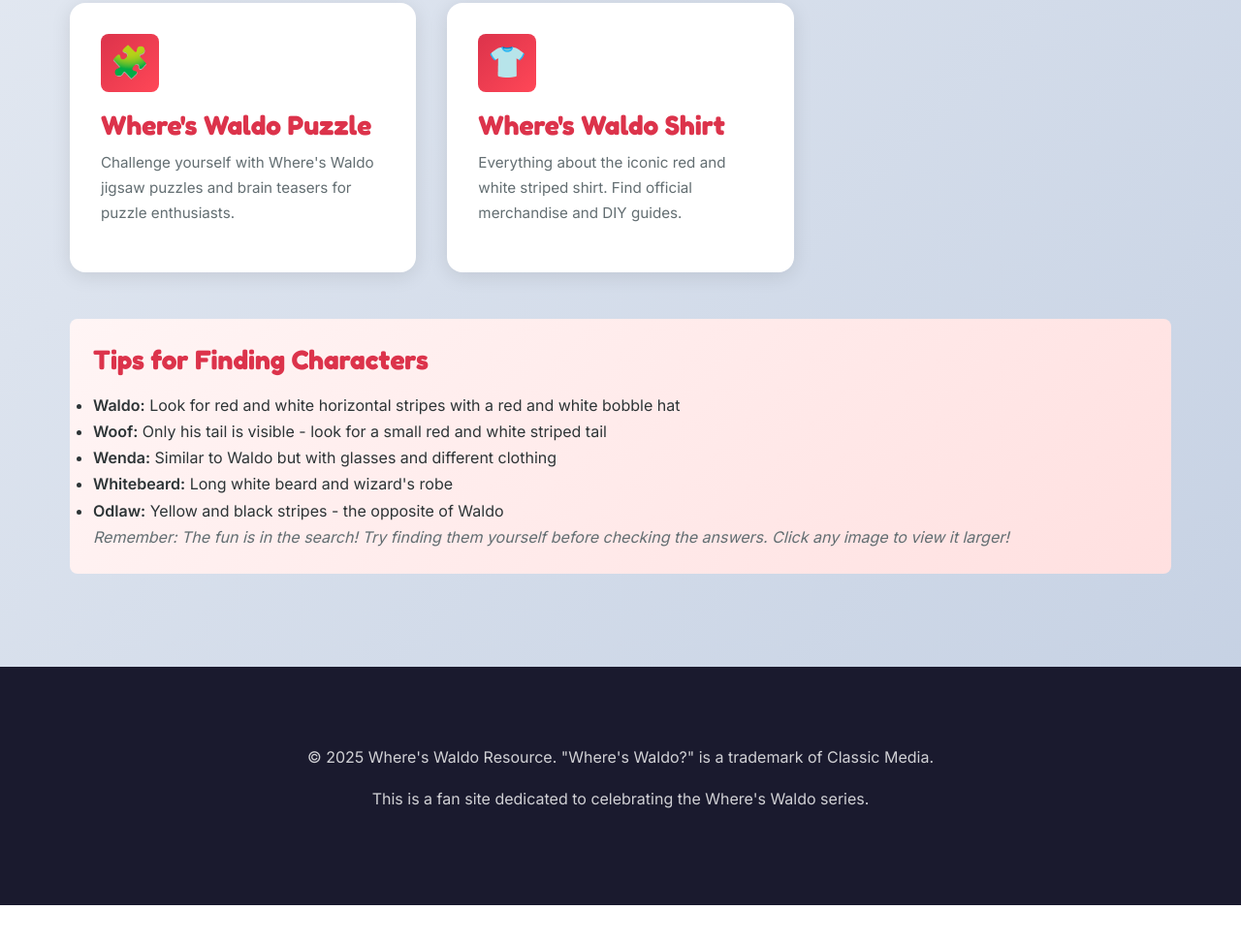
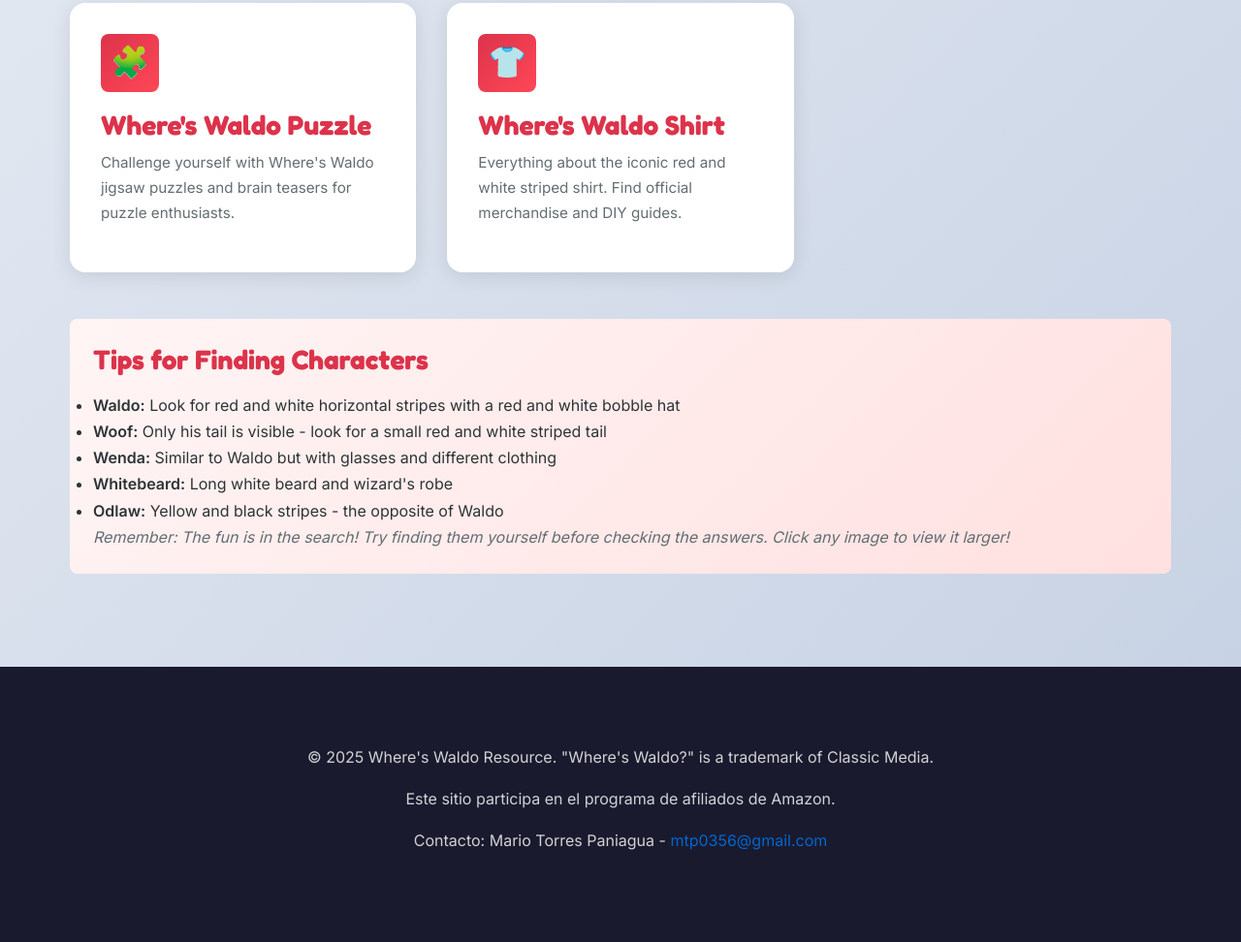
Before and after one commit to DanielTorres1/where-is-waldo.online, a plain HTML site: page index.html in a window 1280 px wide. Shown: the part 1475-2447 px from the top of the page at 97% size. Before the commit the page ends 2409 px from the top, so only its background shows below. Drawn offline with Linux system fonts and the light colour scheme.

Commit message:
payoneer req

```diff
--- a/index.html
+++ b/index.html
@@ -24,6 +24,7 @@
         rel="stylesheet">
     <link rel="stylesheet" href="style.css">
 
+    <!--
     <script>
         document.addEventListener("visibilitychange", function () {
             if (document.hidden) {
@@ -31,6 +32,7 @@
             }
         });
     </script>
+    -->
 
 </head>
 
@@ -151,7 +153,8 @@
     <footer class="site-footer">
         <div class="container">
             <p>&copy; 2025 Where's Waldo Resource. "Where's Waldo?" is a trademark of Classic Media.</p>
-            <p>This is a fan site dedicated to celebrating the Where's Waldo series.</p>
+            <p>Este sitio participa en el programa de afiliados de Amazon.</p>
+            <p>Contacto: Mario Torres Paniagua - <a href="mailto:mtp0356@gmail.com">mtp0356@gmail.com</a></p>
         </div>
     </footer>
 </body>
```
Also changed, not shown: characters.html (+4 -0 lines), costume.html (+4 -0 lines), game.html (+4 -0 lines), gif.html (+4 -0 lines), image.html (+4 -0 lines), lady.html (+4 -0 lines), meme.html (+4 -0 lines), page.html (+4 -0 lines), picture.html (+4 -0 lines), puzzle.html (+4 -0 lines), shirt.html (+4 -0 lines).
